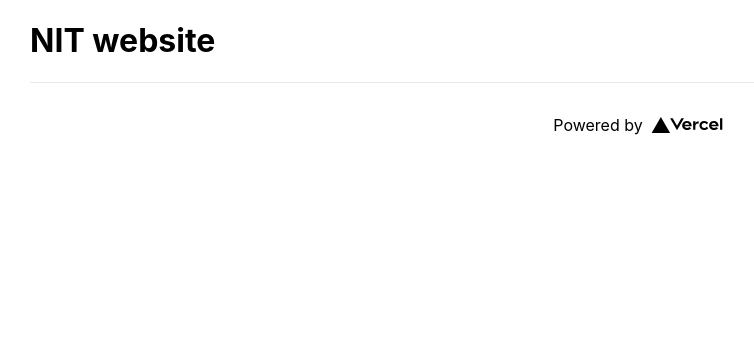
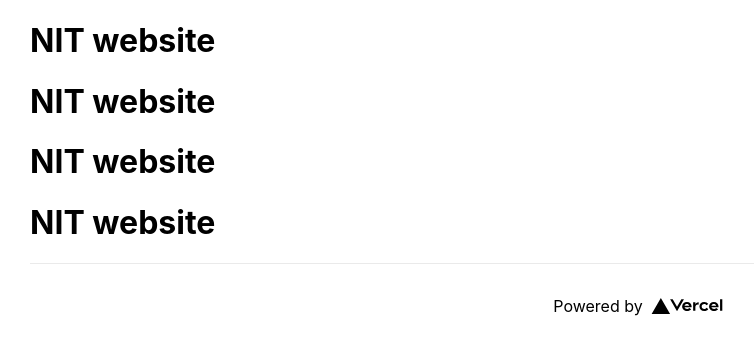
Before and after one commit to vannakdy/nit_nextjs_web, a Next.js app: page / in a window 1280 px wide. Shown: the top 354 px of the page, without its empty margins (2-756 px from the left). Built offline with nearby package versions, Linux system fonts and the light colour scheme.

Commit message:
test from vannak

```diff
--- a/pages/index.js
+++ b/pages/index.js
@@ -10,6 +10,9 @@ export default function Home() {
         <meta name="description" content="Generated by create next app" />
         <link rel="icon" href="/favicon.ico" />
       </Head>
+      <h1>NIT website</h1>
+      <h1>NIT website</h1>
+      <h1>NIT website</h1>
       <h1>NIT website</h1>
       {/* <main className={styles.main}>
         <h1 className={styles.title}>
```
